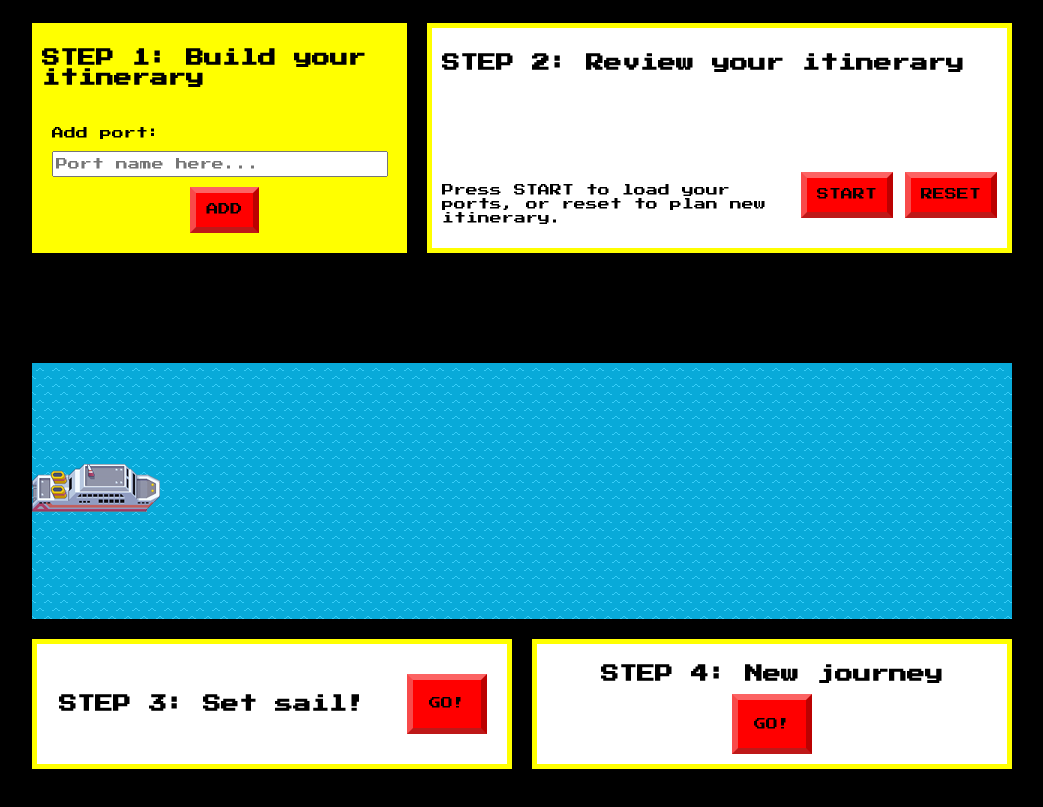
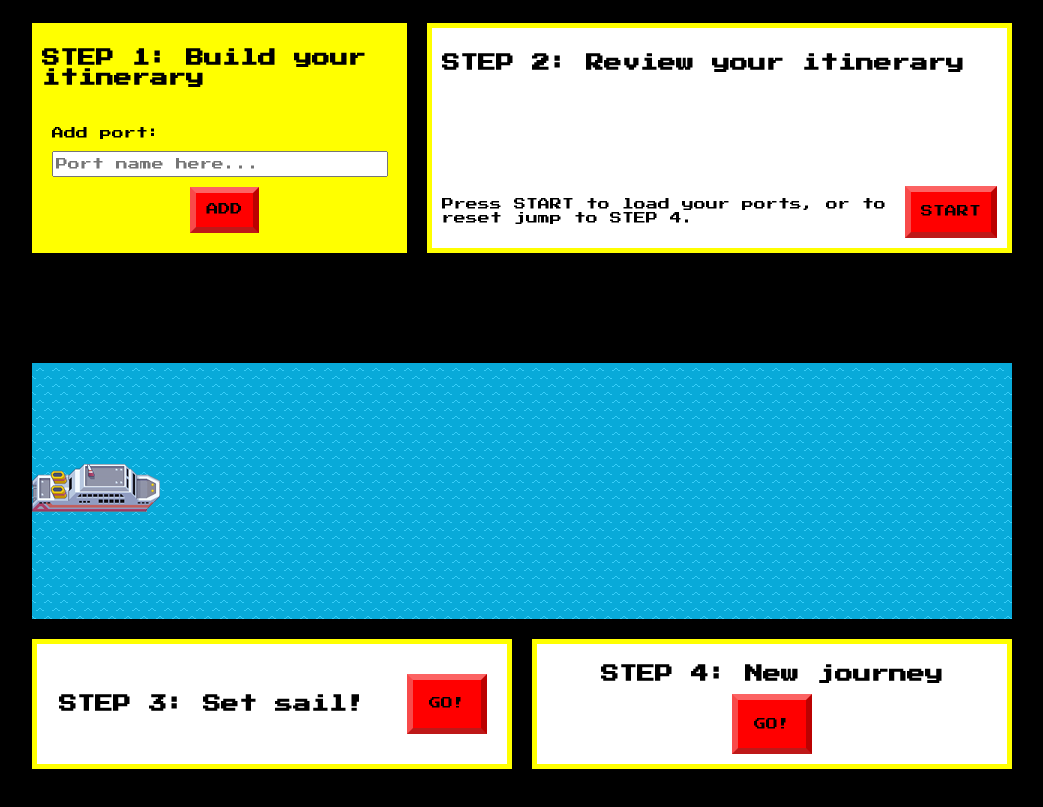
Before and after one commit to samtovey13/cruise-ships, a website: page index.html in a window 1280 px wide. Shown: the part 47-854 px from the top of the page, without its empty margins (118-1161 px from the left). Drawn offline with Linux system fonts and the light colour scheme.

Commit message:
removed superfluous reset button, empty itinerary error message added

```diff
--- a/css/style.css
+++ b/css/style.css
@@ -88,14 +88,18 @@ button {
 }
 #port-list {
   flex: 1 0 auto;
-  padding-left: 20px;
+  padding-left: 40px;
   color: #029eb9;
   list-style-type: square;
+  margin-top: 0;
 }
 .user-port-li {
   margin: 3px;
+  font-size: 14px;
 }
-
+#empty-itinerary-error {
+  text-align: right;
+}
 #start-button-div {
   display: flex;
   flex-flow: row wrap;
@@ -106,18 +110,13 @@ button {
 #start-button-div > p {
   flex: 1 1 300px;
 }
-#start-button {
-  flex: 0 0 auto;
-}
-#reset-button {
-  flex: 0 0 auto;
-}
 
 #port-tracker {
   color: white;
   align-self: stretch;
   height: 70px;
   font-size: 20px;
+  padding: 0 10px;
 }
 #viewport {
   align-self: stretch;
--- a/index.html
+++ b/index.html
@@ -43,17 +43,9 @@
         </h2>
         <ul id="port-list"></ul>
         <div id="start-button-div">
-          <p>Press START to load your ports, or reset to plan new itinerary.</p>
-          <div id="review-buttons">
-            <button type="button" id="start-button">START</button>
-            <button
-              type="reset"
-              id="reset-button"
-              onClick="window.location.reload();"
-            >
-              RESET
-            </button>
-          </div>
+            <p class="error-message" id="empty-itinerary-error">Add a port first!</p>
+            <p>Press START to load your ports, or to reset jump to STEP 4.</p>
+          <button type="button" id="start-button">START</button>
         </div>
       </div>
     </div>
--- a/src/browserFunctions.js
+++ b/src/browserFunctions.js
@@ -28,6 +28,14 @@ portInput.addEventListener("keypress", function (event) {
   });
 
 document.querySelector("#start-button").addEventListener("click", () => {
+  if (userPorts.length < 1) {
+    const itineraryError = document.querySelector('#empty-itinerary-error')
+    itineraryError.style.display = "block";
+    setTimeout(() => {
+      itineraryError.style.display = "none";
+    }, 2000);
+    return;
+  }
   const itinerary = new Itinerary(userPorts);
   const ship = new Ship(itinerary);
   const controller = new Controller(ship);
```
